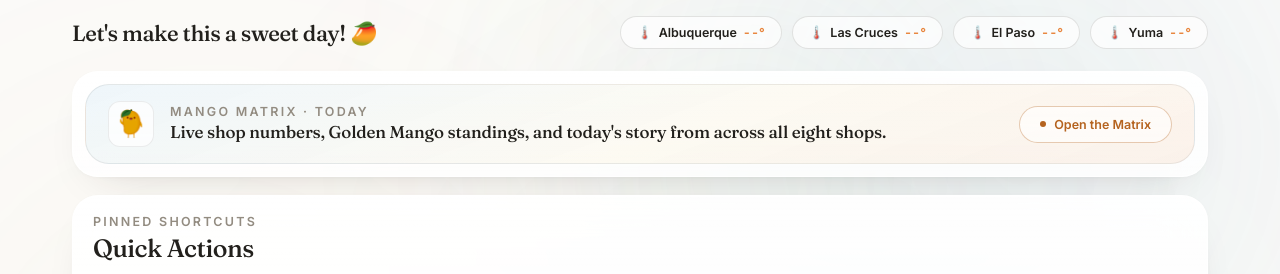
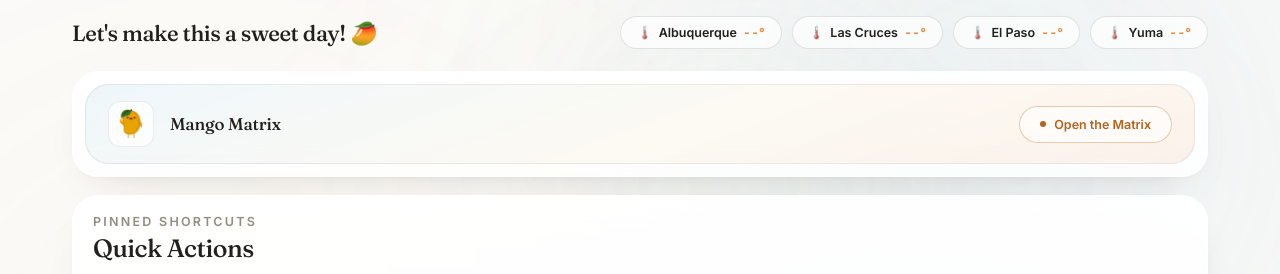
Before and after one commit to albinococonut/MangoIntranet, a plain HTML site: page index.html in a window 1280 px wide. Shown: the part 120-394 px from the top of the page. Drawn offline with Linux system fonts and the light colour scheme; no server answers.

Commit message:
Strip filler text from Matrix hero card
Co-Authored-By: Claude Fable 5 <noreply@anthropic.com>

```diff
--- a/index.html
+++ b/index.html
@@ -740,8 +740,7 @@
             <div class="matrix-hero-inner">
                 <div class="matrix-hero-icon"><img src="icons/matrix.png" alt="Mango Matrix"></div>
                 <div class="matrix-hero-text">
-                    <div class="eyebrow">Mango Matrix · Today</div>
-                    <div class="matrix-hero-line" id="matrixHeroLine">Live shop numbers, Golden Mango standings, and today's story from across all eight shops.</div>
+                    <div class="matrix-hero-line">Mango Matrix</div>
                 </div>
                 <span class="matrix-hero-cta">Open the Matrix</span>
             </div>
```
